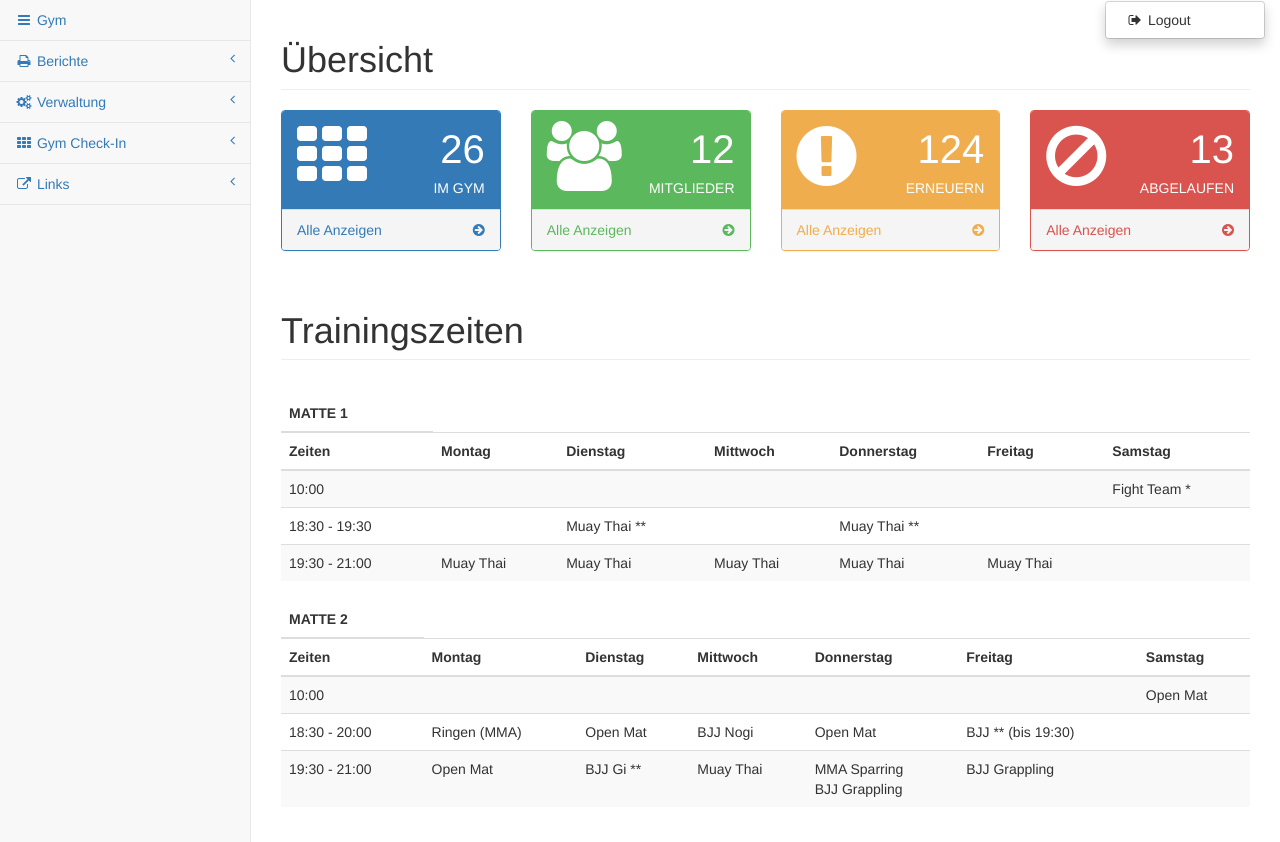
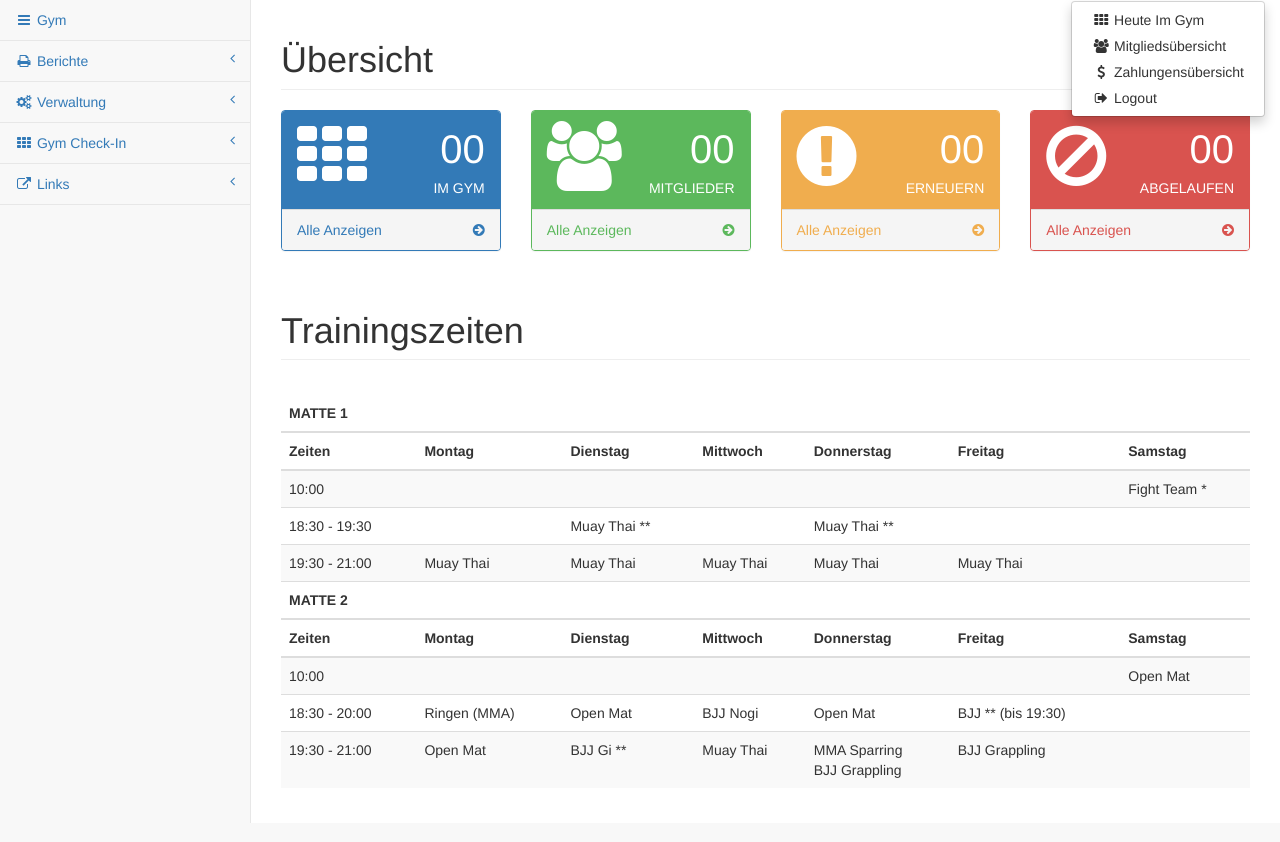
Before and after one commit to kentsay/gymadmin, a Django app: page /dashboard/ in a window 1280 px wide, after a click that opens the changed part. Shown: the part 51-893 px from the top of the page. Run offline with Django 3.2, Linux system fonts and the light colour scheme; a user stored in the database is signed in; data comes from the database, SQL or seed files in the repository; some libraries are stand-ins or nearby versions.

Commit message:
update templates

```diff
--- a/dashboard/templates/dashboard/sbadmin/pages/base.html
+++ b/dashboard/templates/dashboard/sbadmin/pages/base.html
@@ -59,7 +59,17 @@
                         <li><a href="#"><i class="fa fa-gear fa-fw"></i> Settings</a>
                         </li>
                         <li class="divider"></li> -->
-                        <li><a href="logout"><i class="fa fa-sign-out fa-fw"></i> Logout</a>
+                        <li>
+                            <a target="_blank" href="viewcheckin"><i class="fa fa-th fa-fw"></i> Heute Im Gym</a>
+                        </li>
+                        <li>
+                            <a href="members"><i class="fa fa-users fa-fw"></i> Mitglieds&uuml;bersicht</a>
+                        </li>
+                        <li>
+                            <a href="payments"><i class="fa fa-dollar fa-fw"></i> Zahlungens&uuml;bersicht</a>
+                        </li>
+                        <li>
+                            <a href="logout"><i class="fa fa-sign-out fa-fw"></i> Logout</a>
                         </li>
                     </ul>
                     <!-- /.dropdown-user -->
@@ -108,7 +118,7 @@
                                             <a href="add_member">Mitglied Hinzuf&uuml;gen</a>
                                         </li>
                                         <li>
-                                            <a href="members">Alle Mitglieder</a>
+                                            <a href="members">Mitglieder&uuml;bersicht</a>
                                         </li>
                                     </ul>
                                 </li>
@@ -116,7 +126,7 @@
                                     <a href="#">Zahlungen<span class="fa arrow"></span></a>
                                     <ul class="nav nav-third-level">
                                         <li>
-                                            <a href="payments">Alle Einzahlungen</a>
+                                            <a href="payments">Zahlungens&uuml;bersicht</a>
                                         </li>
                                     </ul>
                                 </li>
@@ -128,16 +138,19 @@
                             <a href="#"><i class="fa fa-th fa-fw"></i> Gym Check-In<span class="fa arrow"></span></a>
                             <ul class="nav nav-second-level">
                                 <li>
-                                    <a target="_blank" href="checkin">Check-In</a>
+                                    <a href="checkin">Check-In</a>
                                 </li>
                                 <li>
-                                    <a target="_blank" href="viewcheckin">Heute Im Gym</a>
+                                    <a href="viewcheckin">Heute Im Gym</a>
                                 </li>
                             </ul>
                         </li>
                         <li>
                             <a href="#"><i class="fa fa-external-link fa-fw"></i> Links<span class="fa arrow"></span></a>
                             <ul class="nav nav-second-level">
+                                <li>
+                                    <a target="_blank" href="http://138.68.88.142/Fight_Industry_Vertrag.pdf">Fight Industry Vertrag</a>
+                                </li>
                                 <li>
                                     <a target="_blank" href="http://fightindustry.ch">Fight Industry Webseite</a>
                                 </li>
--- a/dashboard/templates/dashboard/sbadmin/pages/index.html
+++ b/dashboard/templates/dashboard/sbadmin/pages/index.html
@@ -18,7 +18,7 @@
                                 <i class="fa fa-th fa-5x"></i>
                             </div>
                             <div class="col-xs-9 text-right">
-                                <div class="huge">26</div>
+                                <div class="huge">00</div>
                                 <div>IM GYM</div>
                             </div>
                         </div>
@@ -40,7 +40,7 @@
                                 <i class="fa fa-users fa-5x"></i>
                             </div>
                             <div class="col-xs-9 text-right">
-                                <div class="huge">12</div>
+                                <div class="huge">00</div>
                                 <div>MITGLIEDER</div>
                             </div>
                         </div>
@@ -62,7 +62,7 @@
                                 <i class="fa fa-exclamation-circle fa-5x"></i>
                             </div>
                             <div class="col-xs-9 text-right">
-                                <div class="huge">124</div>
+                                <div class="huge">00</div>
                                 <div>ERNEUERN</div>
                             </div>
                         </div>
@@ -84,7 +84,7 @@
                                 <i class="fa fa-ban fa-5x"></i>
                             </div>
                             <div class="col-xs-9 text-right">
-                                <div class="huge">13</div>
+                                <div class="huge">00</div>
                                 <div>ABGELAUFEN</div>
                             </div>
                         </div>
@@ -113,6 +113,12 @@
                             <thead>
                             <tr>
                                 <th class="thtitlesize">MATTE 1</th>
+                                <th></th>
+                                <th></th>
+                                <th></th>
+                                <th></th>
+                                <th></th>
+                                <th></th>
                             </tr>
                             <tr>
                                 <th>Zeiten</th>
@@ -153,11 +159,15 @@
                                 <td></td>
                             </tr>
                             </tbody>
-                        </table>
-                        <table width="100%" class="table table-striped table-hover" id="dataTables-example">
                             <thead>
                             <tr>
                                 <th class="thtitlesize">MATTE 2</th>
+                                <th></th>
+                                <th></th>
+                                <th></th>
+                                <th></th>
+                                <th></th>
+                                <th></th>
                             </tr>
                             <tr>
                                 <th>Zeiten</th>
--- a/dashboard/templates/dashboard/sbadmin/pages/members.html
+++ b/dashboard/templates/dashboard/sbadmin/pages/members.html
@@ -4,7 +4,7 @@
     <div id="page-wrapper" xmlns="http://www.w3.org/1999/html">
         <div class="row">
             <div class="col-lg-12">
-                <h1 class="page-header">Gym Mitglieder</h1>
+                <h1 class="page-header">Mitglieder&uuml;bersicht</h1>
             </div>
             <!-- /.col-lg-12 -->
         </div>
@@ -13,7 +13,7 @@
             <div class="col-lg-12">
                 <div class="panel panel-default">
                     <div class="panel-heading">
-                        &nbsp;
+                        <a href="add_member">&nbsp;Mitglied Hinzuf&uuml;gen</a> | <a href="payments">Zahlungs&uuml;bersicht</a>
                     </div>
                     <!-- /.panel-heading -->
 
@@ -48,7 +48,7 @@
                                 <td>{{ member.vorname }}</td>
                                 <td>{{ member.name }}</td>
                                 <td>{{ member.street1 }}, {{ member.city }}, {{ member.postcode }}</td>
-                                <td>{{ member.email_name }}</td>
+                                <td><a href="mailto:{{ member.email_name }}">{{ member.email_name }}</a></td>
                                 <td>{{ member.mobile }}</td>
                                 <td>{{ member.gym_plan }}</td>
                                 <td><a class="btn btn-default btn-outline btn-primary" href="members_detail?id={{ member.id }}">Edit</a></td>
--- a/dashboard/templates/dashboard/sbadmin/pages/members_detail.html
+++ b/dashboard/templates/dashboard/sbadmin/pages/members_detail.html
@@ -14,7 +14,7 @@
                 <div class="panel panel-default">
 
                     <div class="panel-heading">
-                        <a href="members"><i class="fa fa-angle-double-left fa-fw"></i> Mitglieder<span class="fa arrow"></span></a> | Mitglied Detailangaben
+                        <a href="members">&nbsp;Mitglieder&uuml;bersicht</a>
                     </div>
                     <!-- /.panel-heading -->
 
--- a/dashboard/templates/dashboard/sbadmin/pages/payments.html
+++ b/dashboard/templates/dashboard/sbadmin/pages/payments.html
@@ -4,7 +4,7 @@
     <div id="page-wrapper" xmlns="http://www.w3.org/1999/html">
         <div class="row">
             <div class="col-lg-12">
-                <h1 class="page-header">Zahlungsauflistung</h1>
+                <h1 class="page-header">Zahlungs&uuml;bersicht</h1>
             </div>
             <!-- /.col-lg-12 -->
         </div>
@@ -13,7 +13,7 @@
             <div class="col-lg-12">
                 <div class="panel panel-default">
                     <div class="panel-heading">
-                        &nbsp;
+                        <a href="members">&nbsp;Mitglieder&uuml;bersicht</a>
                     </div>
                     <!-- /.panel-heading -->
 
--- a/dashboard/templates/dashboard/sbadmin/pages/view_checkin.html
+++ b/dashboard/templates/dashboard/sbadmin/pages/view_checkin.html
@@ -4,7 +4,7 @@
     <div id="page-wrapper">
         <div class="row">
             <div class="col-lg-12">
-                <h1 class="page-header">Heute im Gym ({% now "j F Y H:i" %})</h1>
+                <h1 class="page-header">Heute im Gym - {% now "j F Y H:i" %}</h1>
             </div>
             <!-- /.col-lg-12 -->
         </div>
```
Also changed, not shown: dashboard/templates/dashboard/sbadmin/pages/add_member.html (+12 -7 lines).
